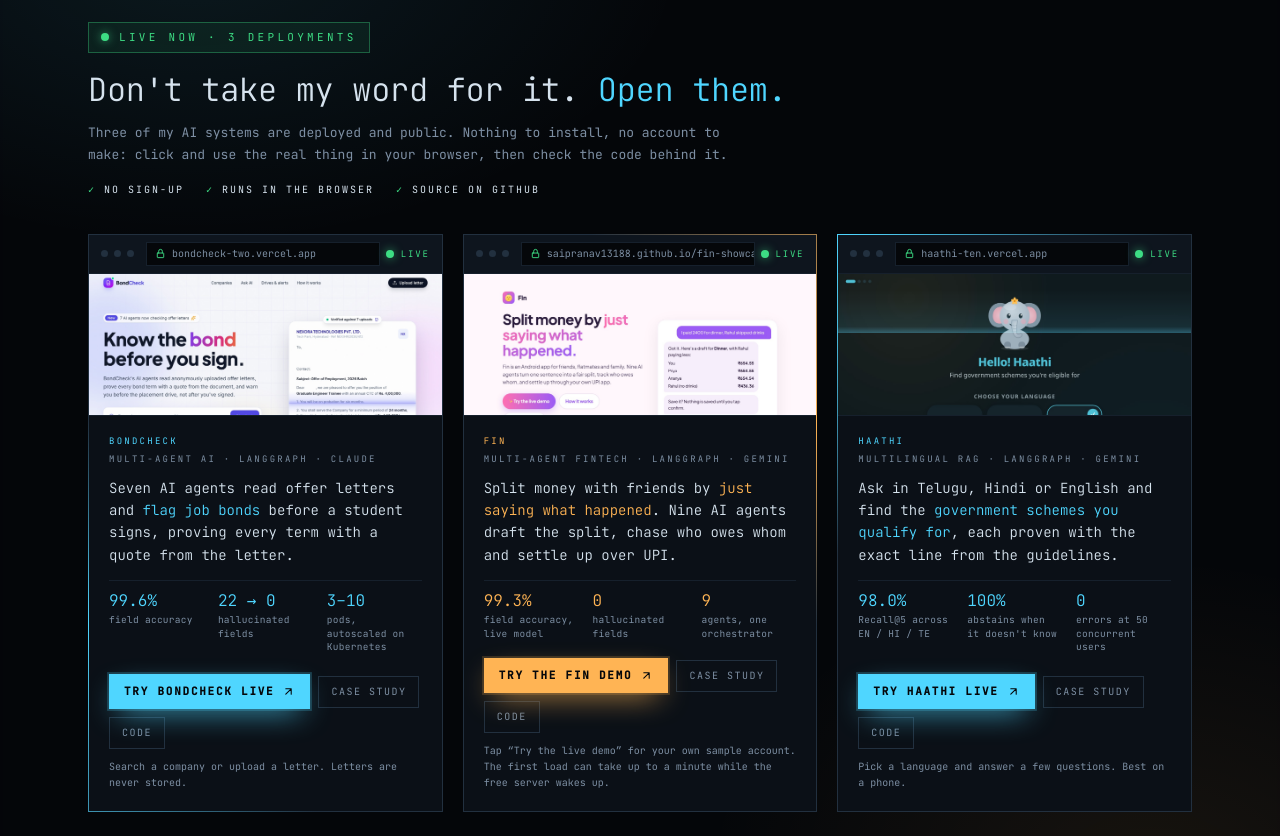
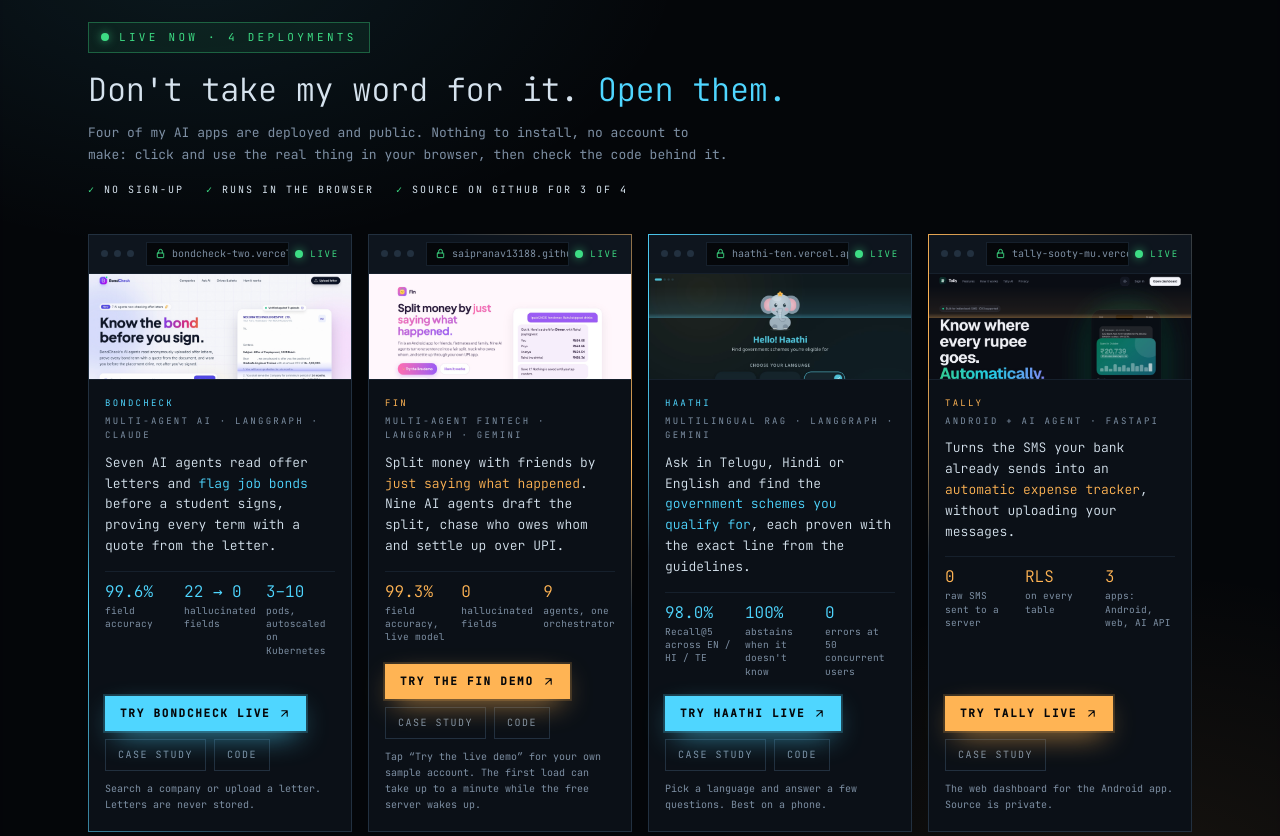
Before and after one commit to SaiPranav13188/SaiPranav13188.github.io, a plain HTML site: page index.html in a window 1280 px wide. Shown: the part 1180-2016 px from the top of the page. Drawn offline with Linux system fonts and the light colour scheme.

Commit message:
Live now: add Tally as fourth deployment, four cards across on wide screens
Co-Authored-By: Claude Opus 5.5 <noreply@anthropic.com>

```diff
--- a/index.html
+++ b/index.html
@@ -237,10 +237,11 @@ summary::-webkit-details-marker { display: none; }
 .live-facts { margin-top: 16px; display: flex; flex-wrap: wrap; gap: 8px 22px; font-size: 10px; letter-spacing: .2em; text-transform: uppercase; color: var(--text); }
 .live-facts span::before { content: "✓ "; color: var(--live); }
 .live-grid { margin-top: 36px; display: grid; gap: 20px; }
-@media (min-width: 720px) { .live-grid { grid-template-columns: repeat(2, minmax(0, 1fr)); }
-  .live-grid > .live-card:last-child:nth-child(odd) { grid-column: 1 / -1; justify-self: center; width: calc(50% - 10px); } }
-@media (min-width: 900px) { .live-grid { grid-template-columns: repeat(3, minmax(0, 1fr)); }
-  .live-grid > .live-card:last-child:nth-child(odd) { grid-column: auto; width: auto; } }
+@media (min-width: 720px) { .live-grid { grid-template-columns: repeat(2, minmax(0, 1fr)); } }
+@media (min-width: 1100px) { .live-grid { grid-template-columns: repeat(4, minmax(0, 1fr)); gap: 16px; }
+  .live-grid .live-body { padding: 16px 16px 18px; }
+  .live-grid .live-body h3 { font-size: 13px; }
+  .live-grid .live-stats { gap: 10px; } }
 
 .live-card { --accent: var(--signal); --glow: rgba(79, 214, 255, .28); position: relative; display: flex; padding: 1px;
   background: conic-gradient(from var(--ang), var(--edge-2) 0deg 230deg, var(--accent) 300deg, var(--edge-2) 360deg);
@@ -651,10 +652,10 @@ footer svg { width: 16px; height: 16px; display: block; }
   <section id="live" class="live-sec" aria-labelledby="live-title">
     <div class="wrap">
       <div class="live-head rv">
-        <span class="live-badge"><span class="pulse-dot"></span>Live now · 3 deployments</span>
+        <span class="live-badge"><span class="pulse-dot"></span>Live now · 4 deployments</span>
         <h2 id="live-title">Don't take my word for it. <span class="signal">Open them.</span></h2>
-        <p>Three of my AI systems are deployed and public. Nothing to install, no account to make: click and use the real thing in your browser, then check the code behind it.</p>
-        <div class="live-facts"><span>No sign-up</span><span>Runs in the browser</span><span>Source on GitHub</span></div>
+        <p>Four of my AI apps are deployed and public. Nothing to install, no account to make: click and use the real thing in your browser, then check the code behind it.</p>
+        <div class="live-facts"><span>No sign-up</span><span>Runs in the browser</span><span>Source on GitHub for 3 of 4</span></div>
       </div>
       <div class="live-grid">
           <article class="live-card rv">
@@ -723,6 +724,28 @@ footer svg { width: 16px; height: 16px; display: block; }
                   <a class="btn" href="https://github.com/SaiPranav13188/haathi" target="_blank" rel="noopener noreferrer">Code</a>
                 </div>
                 <p class="live-note">Pick a language and answer a few questions. Best on a phone.</p>
+              </div>
+            </div>
+          </article>
+          <article class="live-card amber late rv">
+            <div class="live-inner">
+              <a class="shot" href="https://tally-sooty-mu.vercel.app" target="_blank" rel="noopener noreferrer" aria-label="Open Tally live in a new tab">
+                <div class="chrome"><i></i><i></i><i></i><span class="url"><svg viewBox="0 0 24 24" fill="none" stroke="currentColor" stroke-width="2" stroke-linecap="round" stroke-linejoin="round" aria-hidden="true"><rect x="5" y="11" width="14" height="10" rx="1"/><path d="M8 11V7a4 4 0 0 1 8 0v4"/></svg>tally-sooty-mu.vercel.app</span><span class="live-pill"><span class="pulse-dot"></span>LIVE</span></div>
+                <div class="view">
+                  <img loading="lazy" src="media/live-tally.jpg" width="1600" height="1000" alt="Tally's home page: 'Know where every rupee goes. Automatically.', beside a phone showing a bank SMS turned into a monthly spend chart">
+                  <span class="scan" aria-hidden="true"></span>
+                  <span class="open" aria-hidden="true"><span>Open it live <svg viewBox="0 0 24 24" fill="none" stroke="currentColor" stroke-width="2" stroke-linecap="round" stroke-linejoin="round" aria-hidden="true"><path d="M7 17 17 7M7 7h10v10"/></svg></span></span>
+                </div>
+              </a>
+              <div class="live-body">
+                <div class="live-kicker"><b>Tally</b><span>Android + AI agent · FastAPI</span></div>
+                <h3>Turns the SMS your bank already sends into an <span class="warm">automatic expense tracker</span>, without uploading your messages.</h3>
+                <dl class="live-stats"><div><dt>0</dt><dd>raw SMS sent to a server</dd></div><div><dt>RLS</dt><dd>on every table</dd></div><div><dt>3</dt><dd>apps: Android, web, AI API</dd></div></dl>
+                <div class="live-actions">
+                  <a class="btn-go" href="https://tally-sooty-mu.vercel.app" target="_blank" rel="noopener noreferrer">Try Tally live <svg viewBox="0 0 24 24" fill="none" stroke="currentColor" stroke-width="2" stroke-linecap="round" stroke-linejoin="round" aria-hidden="true"><path d="M7 17 17 7M7 7h10v10"/></svg></a>
+                  <a class="btn" href="#tally">Case study</a>
+                </div>
+                <p class="live-note">The web dashboard for the Android app. Source is private.</p>
               </div>
             </div>
           </article>
```
Also changed, not shown: media/live-tally.jpg (added).
